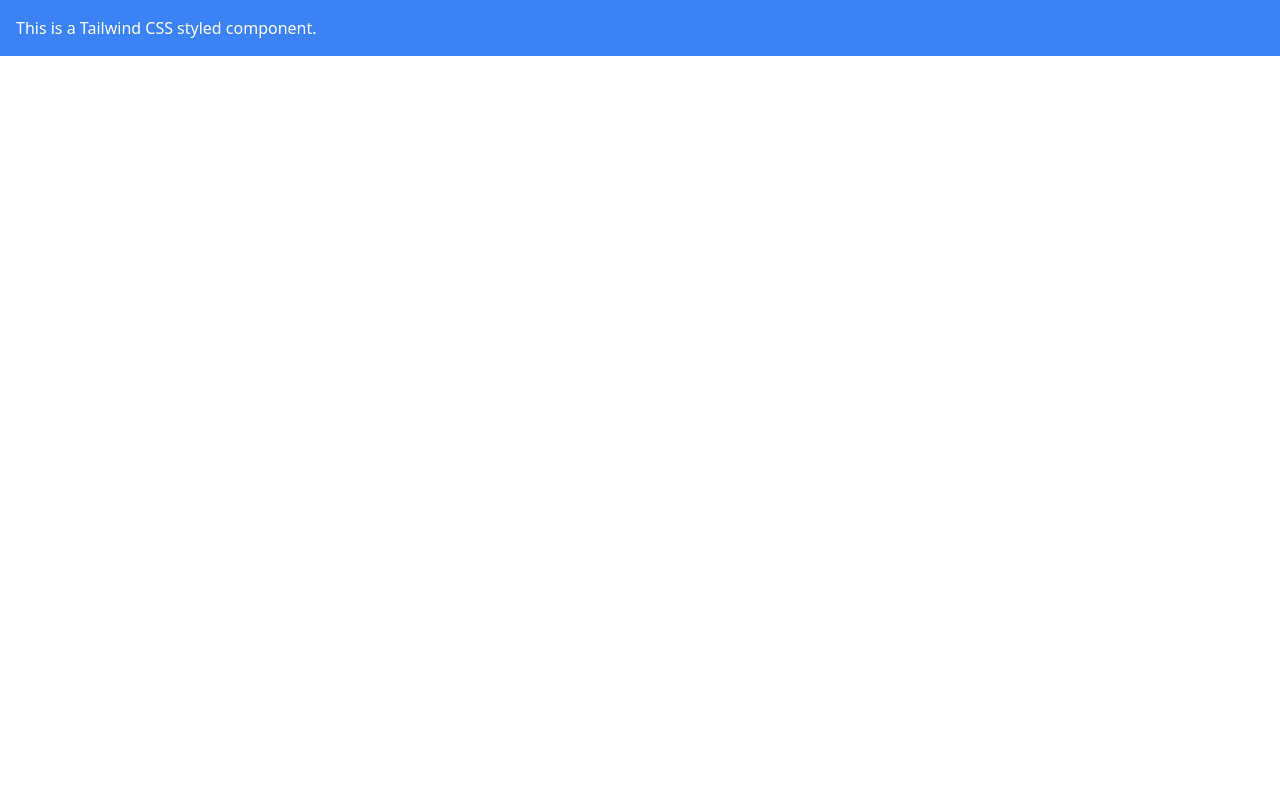
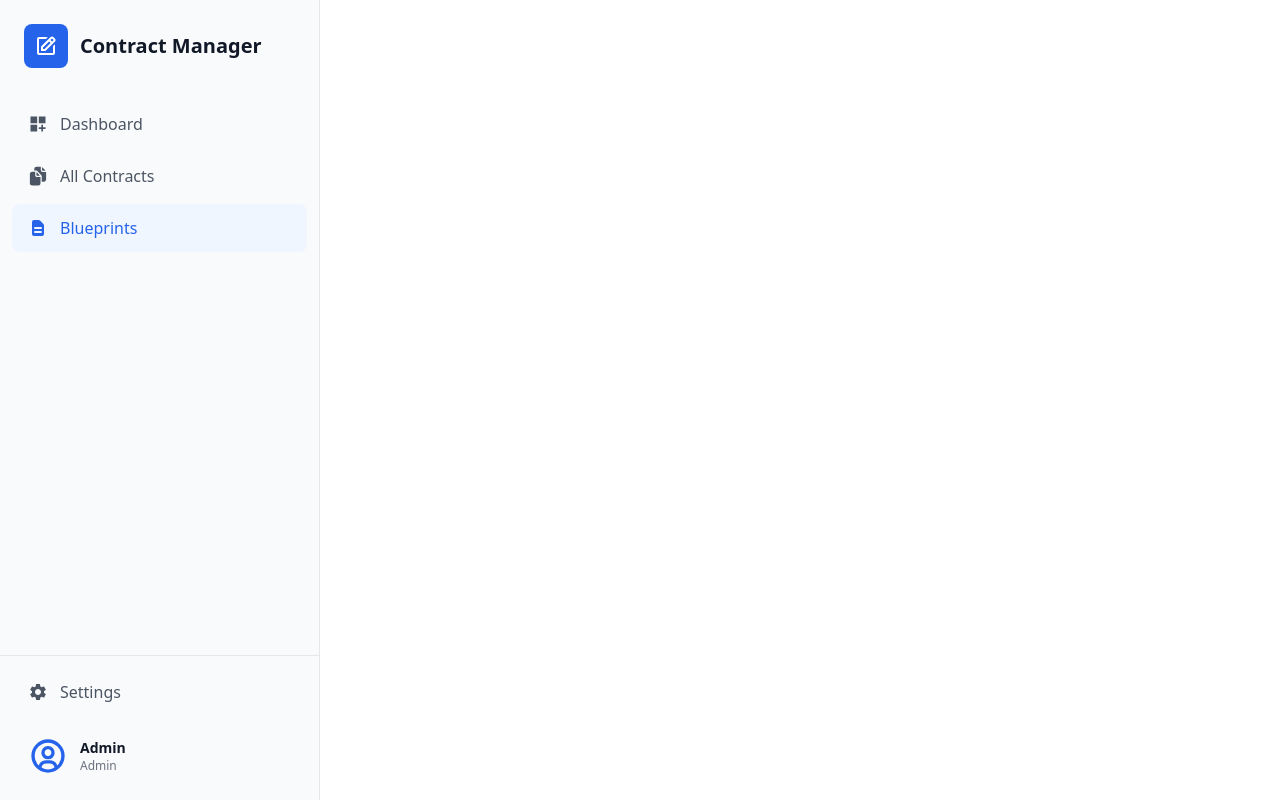
Before and after one commit to ShubhamKarangale17/cm-assignment, a React (Vite) app: page / in a window 1280 px wide. Built offline with nearby package versions, Linux system fonts and the light colour scheme.

Commit message:
created sidebar

```diff
--- a/package.json
+++ b/package.json
@@ -11,7 +11,8 @@
   },
   "dependencies": {
     "react": "^19.2.0",
-    "react-dom": "^19.2.0"
+    "react-dom": "^19.2.0",
+    "react-icons": "^5.5.0"
   },
   "devDependencies": {
     "@eslint/js": "^9.39.1",
--- a/src/App.tsx
+++ b/src/App.tsx
@@ -1,9 +1,10 @@
+import SideBar from "./components/SideBar/SideBar";
 
 const App = () => {
   return (
-    <div className="bg-blue-500 text-white p-4">
-      This is a Tailwind CSS styled component.
-    </div>
+    <>
+      <SideBar />
+    </>
   );
 }
 
--- /dev/null
+++ b/src/components/SideBar/SideBar.tsx
@@ -0,0 +1,74 @@
+import { useState } from 'react';
+import { MdDashboardCustomize, MdSettings } from 'react-icons/md';
+import { HiDocumentText } from 'react-icons/hi';
+import { FiEdit } from 'react-icons/fi';
+import { BiEdit, BiUserCircle } from 'react-icons/bi';
+import { IoDocuments } from 'react-icons/io5';
+
+const SideBar = () => {
+    const [activeItem, setActiveItem] = useState('Blueprints');
+
+    const navItems = [
+        {
+            name: 'Dashboard',
+            icon: <MdDashboardCustomize className="w-5 h-5" />
+        },
+        {
+            name: 'All Contracts',
+            icon: <IoDocuments className="w-5 h-5" />
+        },
+        {
+            name: 'Blueprints',
+            icon: <HiDocumentText className="w-5 h-5" />
+        }
+    ];
+
+    return (
+        <div className="bg-gray-50 w-80 h-screen flex flex-col border-r border-gray-200">
+            {/* Header */}
+            <div className="p-6 flex items-center gap-3">
+                <div className="bg-blue-600 rounded-lg p-2.5 flex items-center justify-center">
+                    <BiEdit className="w-6 h-6 text-white" />
+                </div>
+                <h1 className="text-xl font-semibold text-gray-900">Contract Manager</h1>
+            </div>
+
+            {/* Navigation Items */}
+            <nav className="flex-1 px-3 pt-2">
+                {navItems.map((item) => (
+                    <button
+                        key={item.name}
+                        onClick={() => setActiveItem(item.name)}
+                        className={`w-full flex items-center gap-3 px-4 py-3 rounded-lg mb-1 transition-colors ${activeItem === item.name
+                            ? 'bg-blue-50 text-blue-600'
+                            : 'text-gray-600 hover:bg-gray-100'
+                            }`}
+                    >
+                        {item.icon}
+                        <span className="font-medium">{item.name}</span>
+                    </button>
+                ))}
+            </nav>
+
+            {/* Bottom Section */}
+            <div className="p-3 border-t border-gray-200">
+                {/* Settings */}
+                <button className="w-full flex items-center gap-3 px-4 py-3 rounded-lg text-gray-600 hover:bg-gray-100 transition-colors mb-2">
+                    <MdSettings className="w-5 h-5" />
+                    <span className="font-medium">Settings</span>
+                </button>
+
+                {/* User Profile */}
+                <div className="flex items-center gap-3 px-4 py-3 rounded-lg hover:bg-gray-100 cursor-pointer transition-colors">
+                    <BiUserCircle className="w-10 h-10 text-blue-600" />
+                    <div className="flex-1">
+                        <p className="font-semibold text-gray-900 text-sm">Admin</p>
+                        <p className="text-xs text-gray-500">Admin</p>
+                    </div>
+                </div>
+            </div>
+        </div>
+    );
+}
+
+export default SideBar;
```
Also changed, not shown: 1 other file (tests, documents, lock files or other folders).
